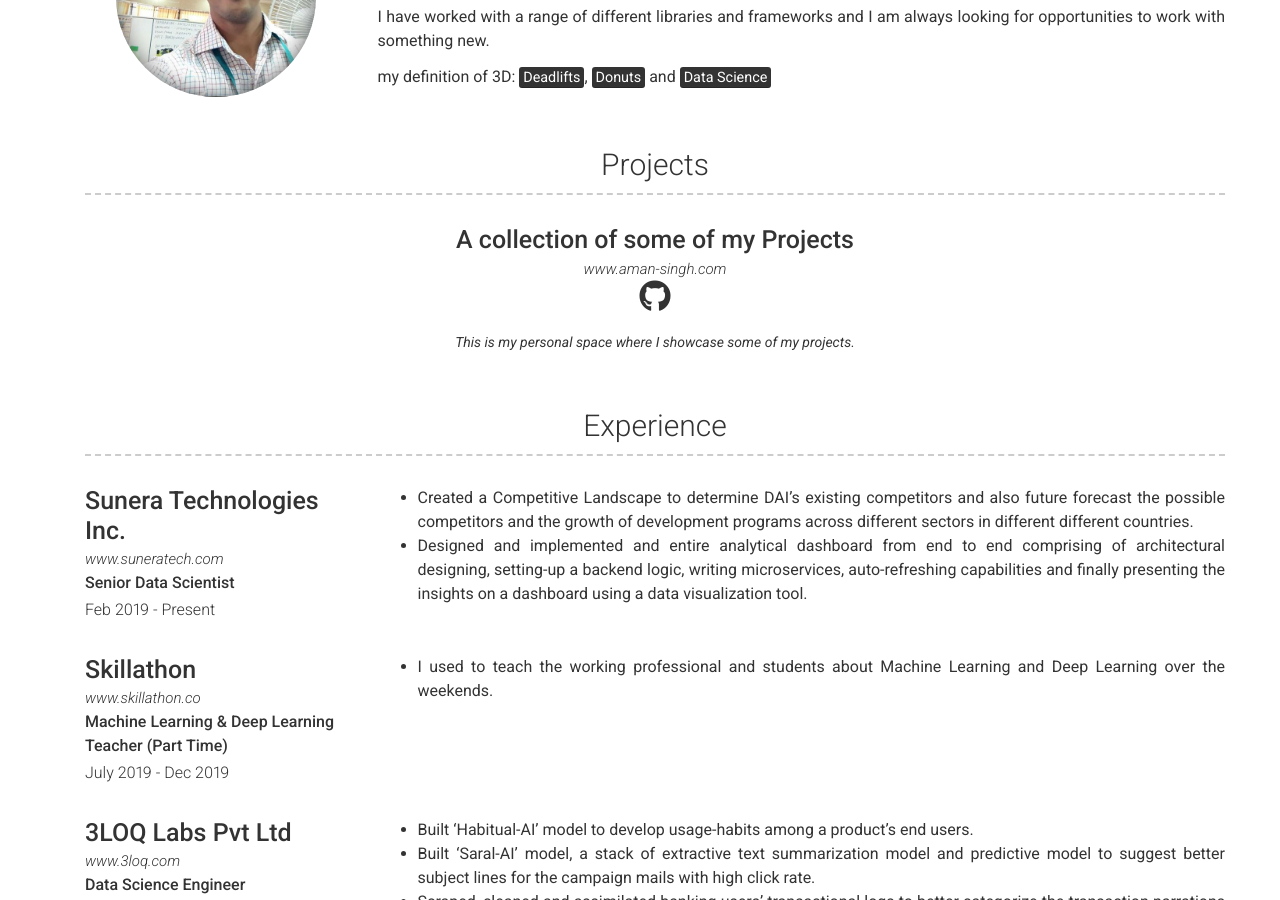
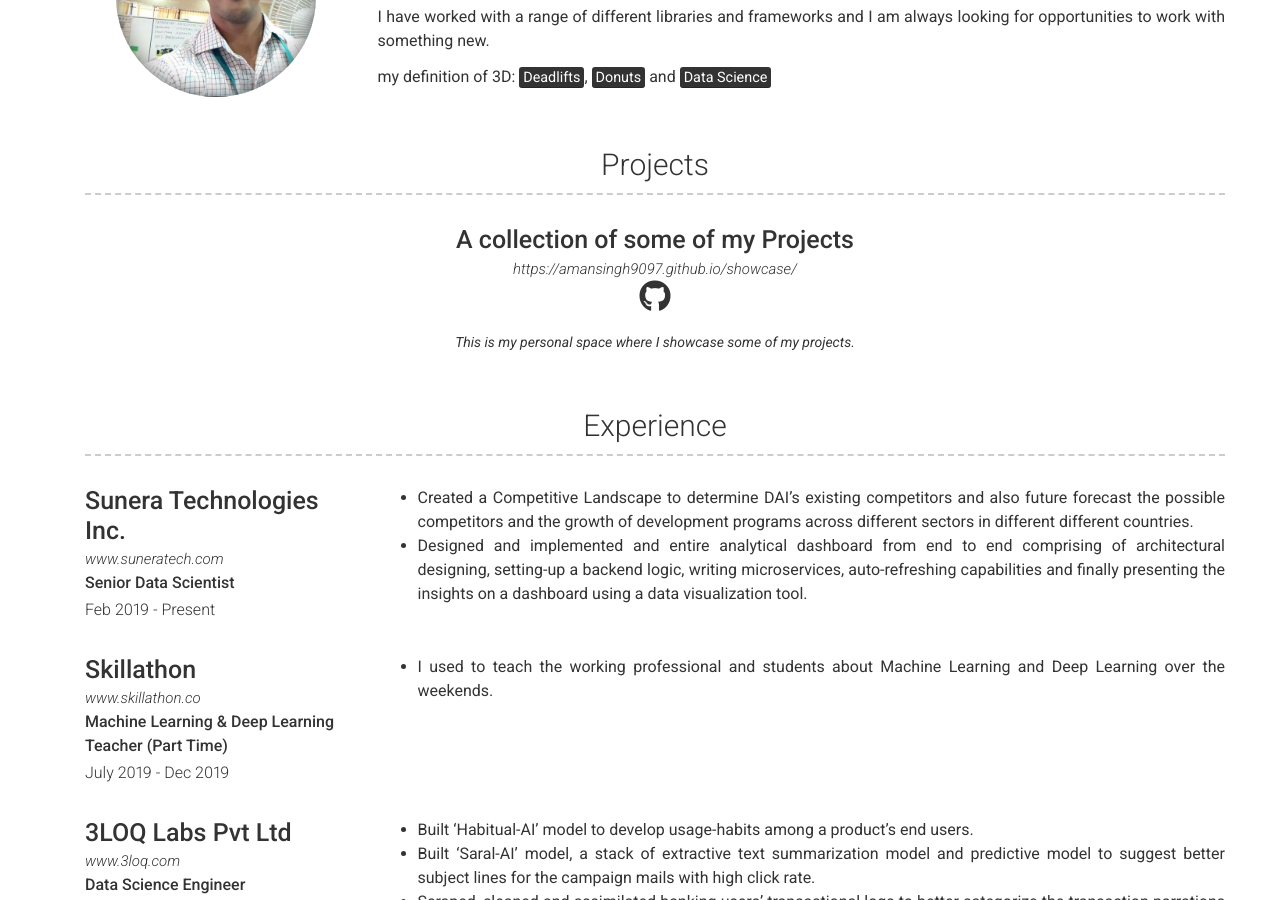
Before and after one commit to amansingh9097/portfolio, a Jekyll site: the page built from index.md, in a window 1280 px wide and 900 px high, scrolled down 426 px. Built offline with Jekyll 4.4.1, drawn with Linux system fonts in a browser that asks for light colours; nearby versions of some CDN libraries.

Commit message:
added project showcase page

```diff
--- a/_data/projects.yml
+++ b/_data/projects.yml
@@ -1,7 +1,7 @@
 - layout: top-middle
   name: A collection of some of my Projects
-  link: www.aman-singh.com
-  github: amansingh9097
+  link: https://amansingh9097.github.io/showcase/
+  github: amansingh9097/showcase
   quote: >
     This is my personal space where I showcase some of my projects.
   description: | # this will include new lines to allow paragraphs
```
